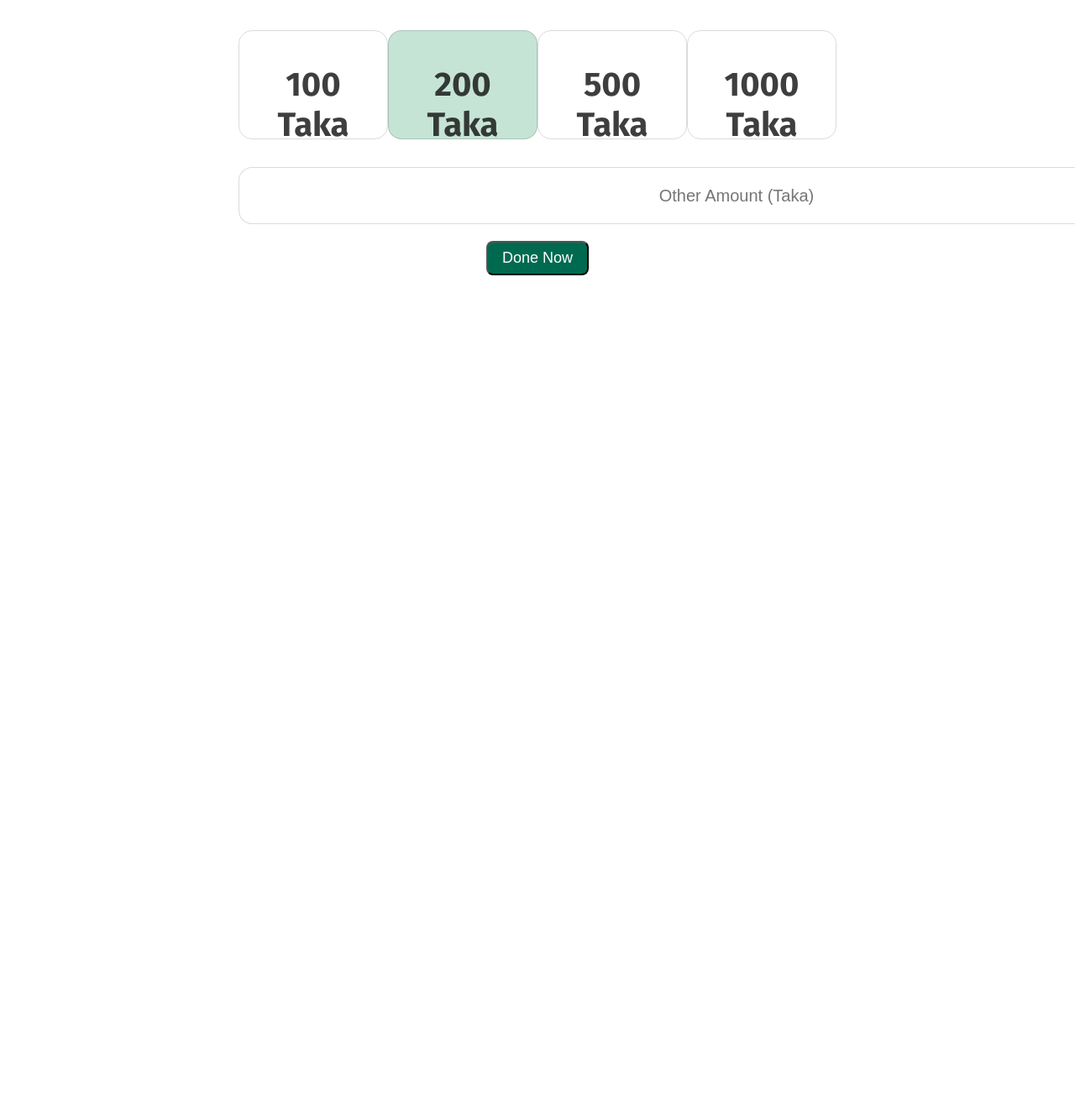
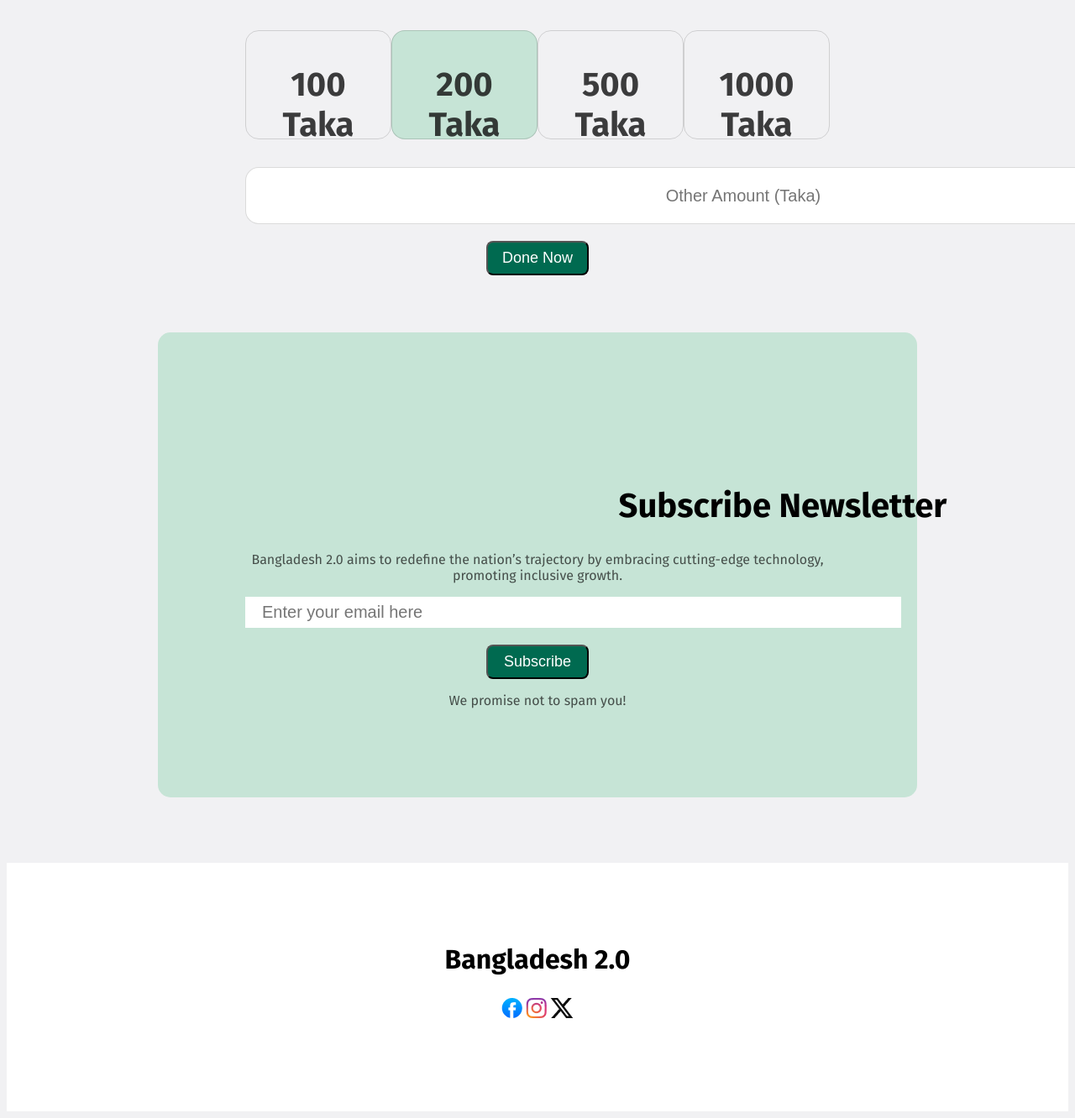
Before and after one commit to Raj3460/assignment, a plain HTML site: page index.html in a window 1280 px wide. Shown: the part 3734-5066 px from the top of the page at 84% size. Before the commit the page ends 4062 px from the top, so only its background shows below. Drawn offline with Linux system fonts and the light colour scheme.

Commit message:
added all the pictures and texts from main and footer

```diff
--- a/index.html
+++ b/index.html
@@ -16,7 +16,7 @@
 </head>
 
 <body class="fira-sans-normal">
-       <header>
+       <header class="all-mar">
               <div class="heading">
                      <h1 class="head">Bangladesh 2.0</h1>
                      <button class="head-btn">Sign in</button>
@@ -181,12 +181,27 @@
 
 
        </header>
-       <main>
+       <main class="all-mar">
+              <section class="last-box1">
+                   <h1 class="dnoate-box-title tttle">Subscribe Newsletter</h1>
+                   <p class="th-con-text">Bangladesh 2.0 aims to redefine the nation’s trajectory by embracing cutting-edge technology, promoting inclusive growth.</p>
+             <div class="lll"><input class="l-check" type="email" name="" placeholder="Enter your email here" id="">
+              <button class="c5-btn">Subscribe</button>
+               </div>
+               <p class="th-con-text">We promise not to spam you!</p>
+
+              </section>
 
 
 
        </main>
        <footer>
+              <section class="ohh">
+                    <div class="ses-ta"> <h1 class="ses-title">Bangladesh 2.0</h1>
+                     <img src="assets/facebook.png" alt="">
+                     <img src="assets/instagram.png" alt="">
+                     <img src="assets/x.png" alt=""></div>
+              </section>
 
        </footer>
 
--- a/styles/styles.css
+++ b/styles/styles.css
@@ -2,9 +2,15 @@
        font-family: "Fira Sans", serif;
 
        font-style: normal;
+       background-color: rgba(241, 241, 243, 1);
+
+     }
+
+.all-mar{
        margin-left: 180px;
        margin-right: 180px;
-     }
+
+}
      /* ....................... */
 .heading{
        /* display: flex; */
@@ -272,6 +278,7 @@ margin-top: 80px;
        text-align: center;
        /* display: flex; */
        /* background-color: aqua; */
+       margin-bottom: 80px;
 }
 .dnoate-box-taka{
        display: flex;
@@ -308,3 +315,78 @@ margin-top: 80px;
        margin-bottom: 20px;
 
 }
+    /* ............... */
+.last-box1{
+       height: 404px;
+       /* width: 1020px; */
+       padding-left: 104px;
+       padding-right: 104px;
+       text-align: center;
+       background-color:  #C6E4D6;
+       border-radius: 15px;
+       padding-top: 150px;
+
+}
+.l-check{
+       height: 35px;
+       width: 759px;
+     border: 1px solid rgba(14, 14, 14, 0.15);
+       color:rgba(14, 14, 14, 0.3) ;
+       /* border-radius: 16px; */
+       /* text-align: start; */
+       font-size: 20px;
+       font-weight: 400;
+       background-color: rgba(255, 255, 255, 1);
+       margin-bottom: 20px;
+       padding-left: 20px;
+       margin-right: 0%;
+       border: none;
+
+}
+/* .lll{ */
+       height: 58px;
+       width: 759px;
+     border: 1px solid rgba(14, 14, 14, 0.15);
+       color:rgba(14, 14, 14, 0.3) ;
+       border-radius: 16px;
+       text-align: start;
+       font-size: 20px;
+       font-weight: 400;
+       background-color: rgba(255, 255, 255, 1);
+       margin-bottom: 20px;
+       padding-left: 20px;
+
+}
+.{
+
+       background-color: rgba(0, 106, 80, 1);
+       width: 122px;height: 41px;
+
+       color: #FFFFFF;font-size: 18px;
+       border-radius: 8px;
+       margin-top: 0%;
+
+}
+/* ............cc. */
+.ohh{
+
+
+}
+.ses-ta{
+       text-align: center;
+       /* margin-left: 300px; */
+       margin-top: 78px;
+       /* margin-bottom: 24px; */
+       background-color: #FFFFFF ;
+       /* width: 1600px; */
+       height: 226px;
+       /* width: max-content; */
+       width: 1900;
+       padding-top: 70px;
+
+}
+.ses-title{
+       font-size: 32px;
+       font-weight: bold;
+
+}
```
